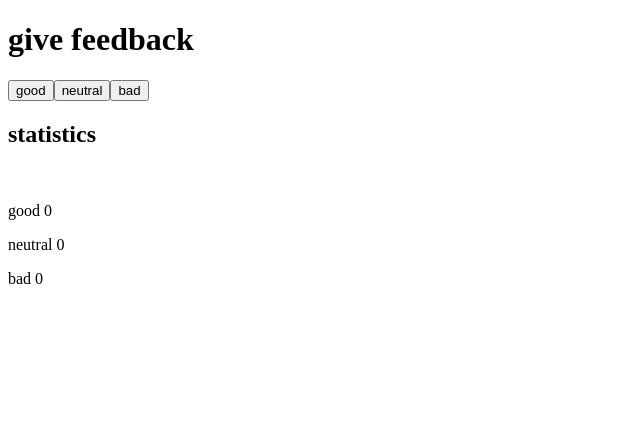
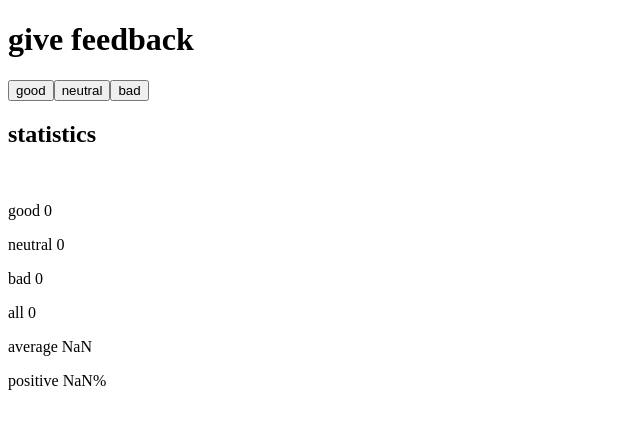
Before and after one commit to candleconch/fso-exercises, a React (Vite) app in the folder part1/unicafe/: page / in a window 1280 px wide. Shown: the top 428 px of the page, without its empty margins (0-640 px from the left). Built offline with nearby package versions, Linux system fonts and the light colour scheme.

Commit message:
Complete step 2

```diff
--- a/part1/unicafe/src/App.jsx
+++ b/part1/unicafe/src/App.jsx
@@ -14,6 +14,10 @@ const App = () => {
       else setNeutral(neutral + 1);
     }
   }
+  const sum = good + neutral + bad;
+  const average = (good - bad)/ sum;
+  const positive = good / sum * 100;
+  console.log('good: ', good, 'neutral: ', neutral, 'bad: ', bad)
   return (
     <div>
       <h1>give feedback</h1>
@@ -25,6 +29,9 @@ const App = () => {
       <p>good {good}</p>
       <p>neutral {neutral}</p>
       <p>bad {bad}</p>
+      <p>all {sum}</p>
+      <p>average {average}</p>
+      <p>positive {positive}%</p>
 
     </div>
   )
```
